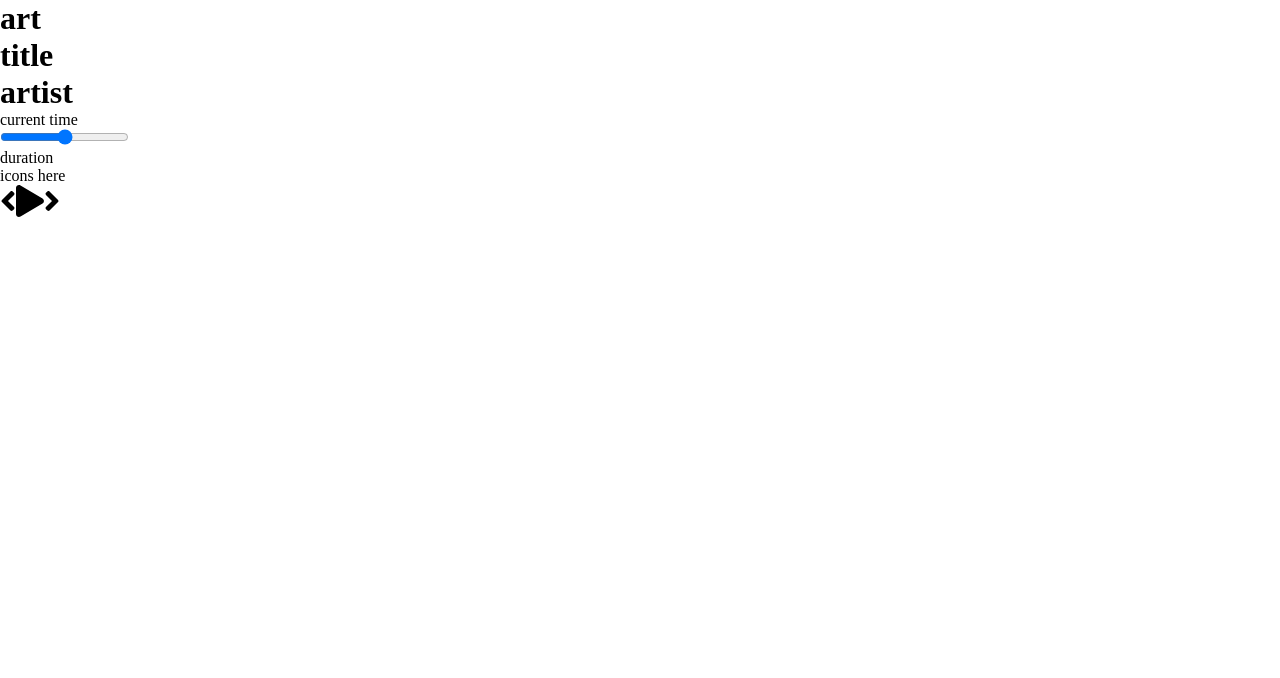
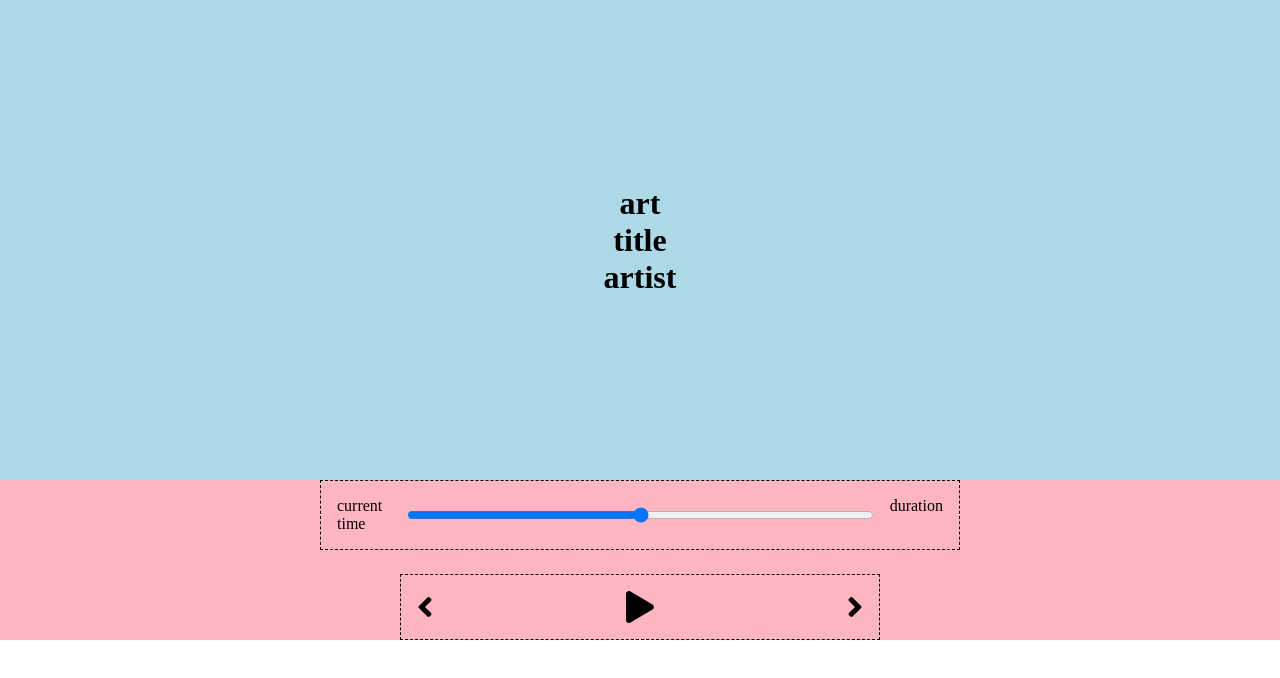
Before and after one commit to judeclark19/turntable, a React (Create React App) app: page / in a window 1280 px wide. Shown: the top 678 px of the page. Built offline with nearby package versions, Linux system fonts and the light colour scheme.

Commit message:
scaffolding for player and song display

```diff
--- a/src/components/Player.jsx
+++ b/src/components/Player.jsx
@@ -15,10 +15,11 @@
         <input type="range" />
         <p>duration</p>
       </div>
-      <div className="play-control">icons here</div>
-      <FontAwesomeIcon className="skip-left" icon={faAngleLeft} size="2x" />
-      <FontAwesomeIcon className="play" icon={faPlay} size="2x" />
-      <FontAwesomeIcon className="skip-right" icon={faAngleRight} size="2x" />
+      <div className="play-control">
+        <FontAwesomeIcon className="skip-left" icon={faAngleLeft} size="2x" />
+        <FontAwesomeIcon className="play" icon={faPlay} size="2x" />
+        <FontAwesomeIcon className="skip-right" icon={faAngleRight} size="2x" />
+      </div>
     </div>
   );
 }
--- a/src/styles/App.scss
+++ b/src/styles/App.scss
@@ -3,3 +3,6 @@
   padding: 0;
   box-sizing: border-box;
 }
+
+@import "./player";
+@import "./songDisplay";
--- /dev/null
+++ b/src/styles/_player.scss
@@ -0,0 +1,32 @@
+.player {
+  background-color: lightpink;
+  min-height: 20vh;
+  display: flex;
+  flex-direction: column;
+  align-items: center;
+  justify-content: space-between;
+}
+
+.time-control {
+  border: 1px dashed black;
+  width: 50%;
+  display: flex;
+  justify-content: space-between;
+
+  input {
+    width: 100%;
+    padding: 1rem 2rem;
+  }
+  p {
+    padding: 1rem;
+  }
+}
+
+.play-control {
+  display: flex;
+  border: 1px dashed black;
+  width: 30rem;
+  justify-content: space-between;
+  align-items: center;
+  padding: 1rem;
+}
--- /dev/null
+++ b/src/styles/_songDisplay.scss
@@ -0,0 +1,8 @@
+.song-display {
+  background-color: lightblue;
+  min-height: 60vh;
+  display: flex;
+  flex-direction: column;
+  align-items: center;
+  justify-content: center;
+}
```
